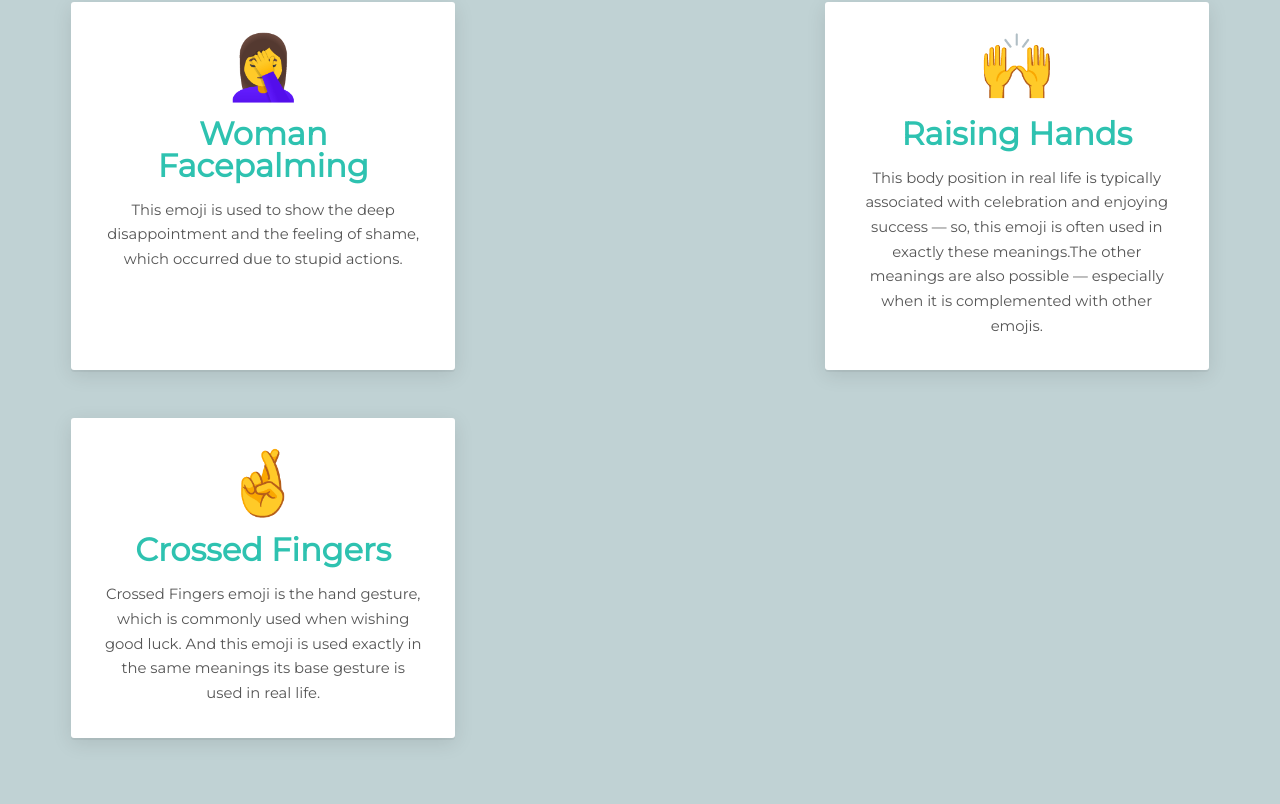
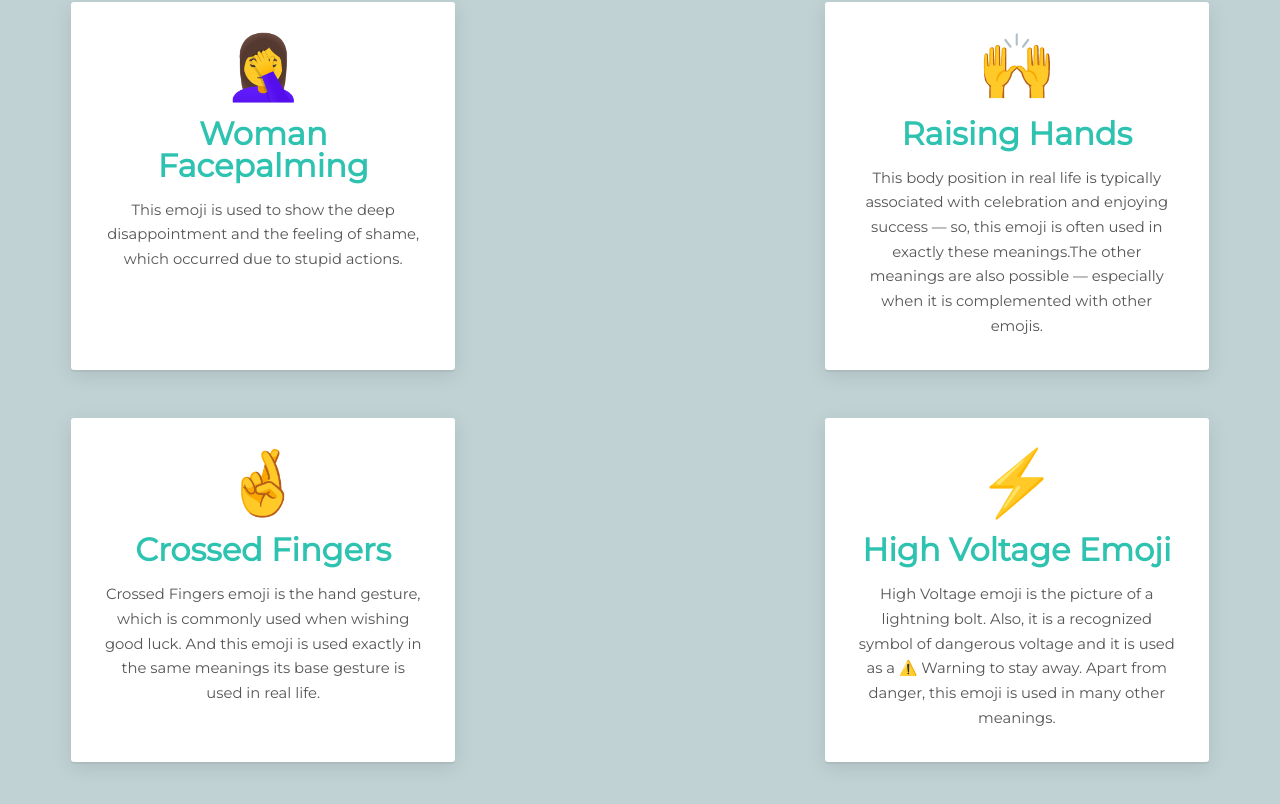
Before and after one commit to Nishkarsh01/The-Emojis-Wiki, a React (Create React App) app: page / in a window 1280 px wide. Shown: the part 2063-2867 px from the top of the page. Built offline with nearby package versions, Linux system fonts and the light colour scheme.

Commit message:
Update emojipedia.js

```diff
--- a/src/emojipedia.js
+++ b/src/emojipedia.js
@@ -89,6 +89,13 @@ const emojipedia = [
     name: "Crossed Fingers ",
     meaning:
       "Crossed Fingers emoji is the hand gesture, which is commonly used when wishing good luck. And this emoji is used exactly in the same meanings its base gesture is used in real life."
+  },
+  {
+    id: 14,
+    emoji: "⚡",
+    name: "High Voltage Emoji ",
+    meaning:
+      "High Voltage emoji is the picture of a lightning bolt. Also, it is a recognized symbol of dangerous voltage and it is used as a ⚠️ Warning to stay away. Apart from danger, this emoji is used in many other meanings. "
   }
 ];
 
```
